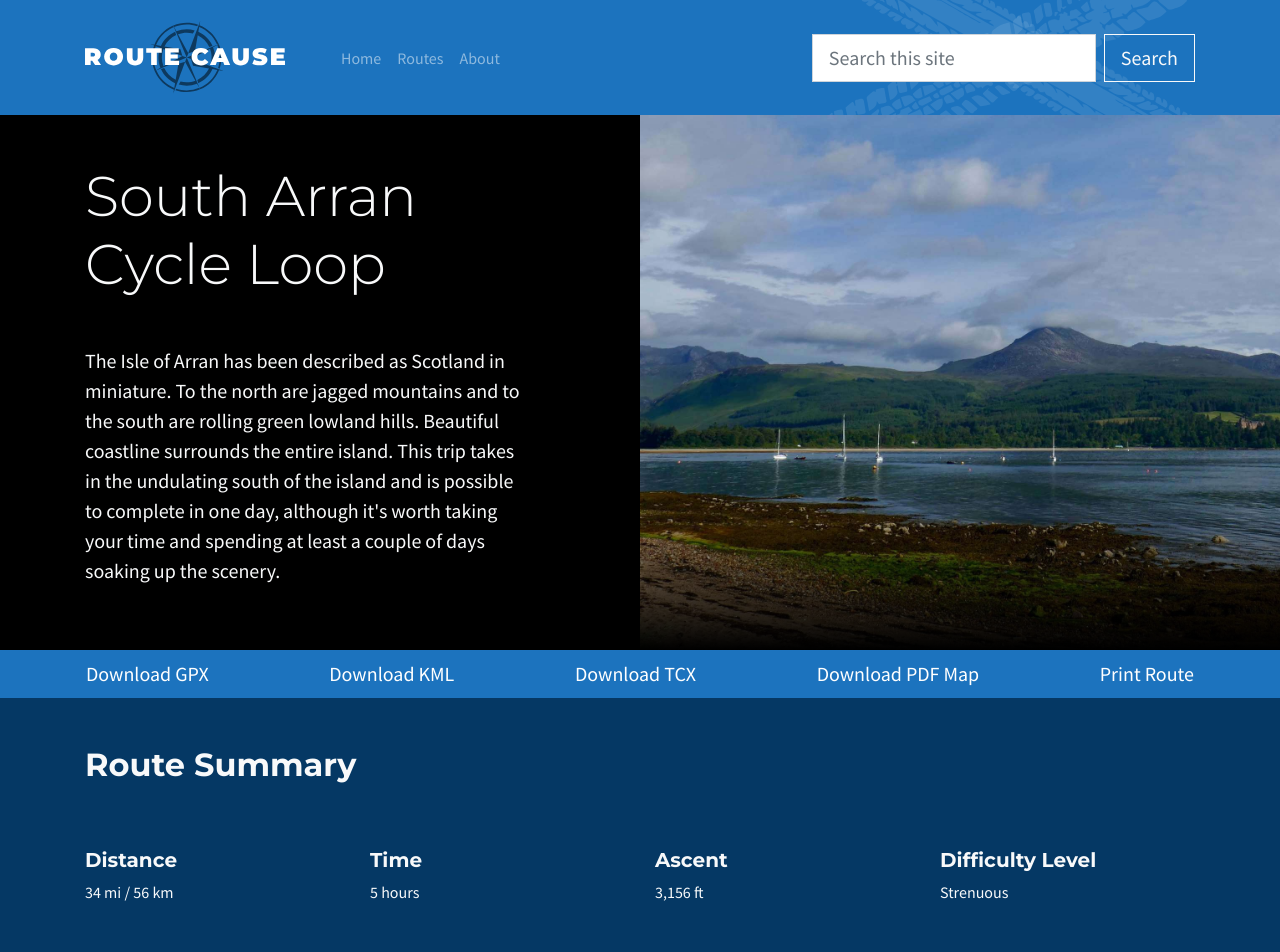
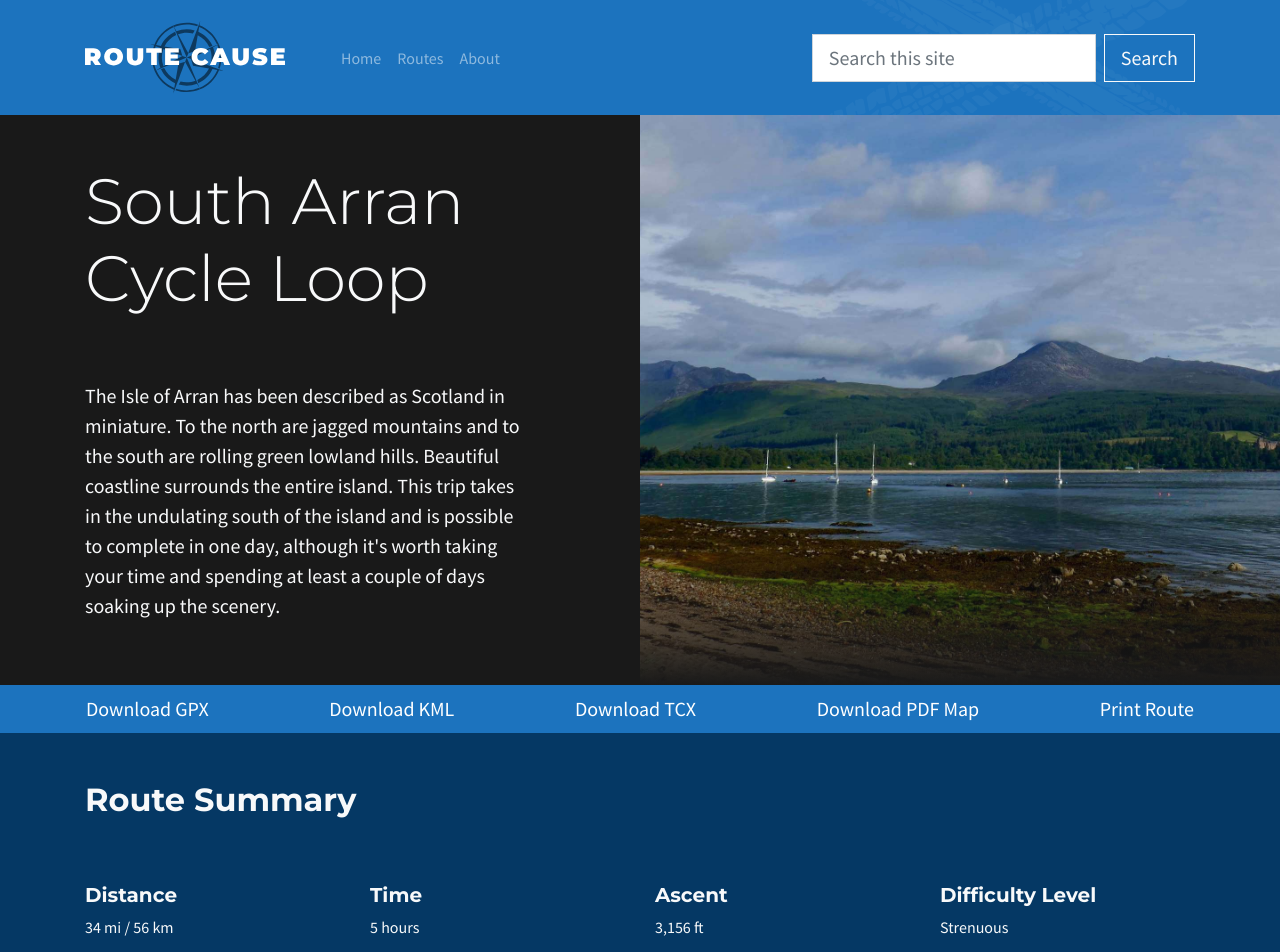
Before and after one commit to kevendi/routecause, a Jekyll site: the page built from _posts/2020-01-03-south-arran-cycle-loop.md, in a window 1280 px wide. Shown: the top 952 px of the page. Built offline with Jekyll 4.4.1, drawn with Linux system fonts in a browser that asks for light colours; a script that is not in the unit is left out.

Commit message:
Hero and search on mobile

```diff
--- a/_posts/2020-01-03-south-arran-cycle-loop.md
+++ b/_posts/2020-01-03-south-arran-cycle-loop.md
@@ -5,21 +5,22 @@
 categories: north-ayrshire
 ---
 
-<section class="text-light position-relative">
+<section class="text-light position-relative d-md-flex">
     <div class="container py-5" style="z-index: 2">
         <div class="row">
             <div class="col col-md-5">
-                <h1 class="display-4 mb-5" itemprop="name headline">{{ page.title }}</h1>
+                <h1 itemprop="name headline">{{ page.title }}</h1>
                 <p class="lead">The Isle of Arran has been described as Scotland in miniature. To the north are jagged mountains and to the south are rolling green lowland hills. Beautiful coastline surrounds the entire island. This trip takes in the undulating south of the island and is possible to complete in one day, although it's worth taking your time and spending at least a couple of days soaking up the scenery.</p>
             </div>
         </div>
     </div>
-    <div class="hero-wrapper d-none d-md-block" style="background-image: url({{'/assets/images/P1000343.jpg' | prepend: site.baseurl}});">
+    <div class="hero">
+        <img src="{{'/assets/images/P1000343.jpg' | prepend: site.baseurl}}" alt="View of Goatfell from Brodick Harbour"/>
     </div>
 </section>
 <section class="bg-primary d-print-none">
     <div class="container">
-        <div class="btn-toolbar justify-content-md-between mx-n3" role="toolbar" aria-label="Toolbar with button groups">
+        <div class="btn-toolbar justify-content-md-between mx-n3">
             <a href="{{'/assets/routes/South_Arran_Cycle_Loop.gpx' | prepend: site.baseurl}}" class="btn btn-lg btn-primary">Download GPX</a>
             <a href="{{'/assets/routes/South_Arran_Cycle_Loop.kml' | prepend: site.baseurl}}" class="btn btn-lg btn-primary">Download KML</a>
             <a href="{{'/assets/routes/South_Arran_Cycle_Loop.tcx' | prepend: site.baseurl}}" class="btn btn-lg btn-primary">Download TCX</a>
--- a/_sass/_variables.scss
+++ b/_sass/_variables.scss
@@ -8,7 +8,7 @@
   "primary": $theme_color,
   "secondary": #333,
   "danger": #ff4136,
-  "dark": #000,
+  "dark": #191919,
   "info": #053864,
 );
 
@@ -23,3 +23,8 @@
 $nav-tabs-border-color: transparent;
 
 $nav-tabs-link-hover-border-color: transparent;
+
+h1 {
+  font-weight: 300;
+  font-size: 4rem;
+}
--- a/_sass/base/_header.scss
+++ b/_sass/base/_header.scss
@@ -7,4 +7,8 @@
   background-image: url("../images/tyremarks.svg");
   background-repeat: no-repeat;
   background-position: right center;
+
+  .form-inline {
+    flex-flow: row nowrap;
+  }
 }
--- /dev/null
+++ b/_sass/base/_hero.scss
@@ -0,0 +1,33 @@
+.hero {
+  height: 100%;
+  position: relative;
+  width: 100vw;
+  @include media-breakpoint-up(md) {
+    position: absolute;
+    width: 50vw;
+    right: 0;
+    top: 0;
+  }
+  img {
+    width: 100%;
+    height: 100%;
+    object-position: center;
+    object-fit: cover;
+  }
+
+  &::after {
+    background: linear-gradient(180deg, rgba(25, 25, 25, 1) 0%, rgba(25, 25, 25, 0) 50%);
+    content: "";
+    height: 30vh;
+    left: 0;
+    position: absolute;
+    top: 0;
+    width: 100%;
+    z-index: 1;
+    @include media-breakpoint-up(md) {
+      top: auto;
+      background: linear-gradient(0deg, rgba(25, 25, 25, 1) 0%, rgba(25, 25, 25, 0) 50%);
+      bottom: 0;
+    }
+  }
+}
--- a/_sass/posts/_routes.scss
+++ b/_sass/posts/_routes.scss
@@ -1,3 +1,13 @@
+h1 {
+  font-weight: 300;
+  font-size: 3rem;
+  margin-bottom: 4rem;
+
+  @include media-breakpoint-up(md) {
+    font-size: 4rem;
+  }
+}
+
 .post-content {
   overflow-x: hidden;
 }
@@ -6,29 +16,6 @@
   right: 0;
   bottom: 0;
   z-index: 2;
-}
-
-.hero-wrapper {
-  height: 100%;
-  position: absolute;
-  background-repeat: no-repeat;
-  background-size: cover;
-  background-position: center;
-  width: 50vw;
-  left: 50%;
-  top: 0;
-  overflow: hidden;
-
-  &::after {
-    position: absolute;
-    left: 0;
-    bottom: 0;
-    width: 100%;
-    height: 30vh;
-    content: "";
-    z-index: 1;
-    background: linear-gradient(0deg, rgba(0, 0, 0, 1) 0%, rgba(0, 0, 0, 0) 50%);
-  }
 }
 
 .map-wrapper {
--- a/assets/css/main.scss
+++ b/assets/css/main.scss
@@ -5,6 +5,7 @@
 @import "bootstrap/bootstrap";
 
 @import "base/header";
+@import "base/hero";
 @import "base/whatsnearby";
 @import "base/gallery";
 @import "base/lunrsearch";
```
Also changed, not shown: assets/images/tyremarks.svg.
